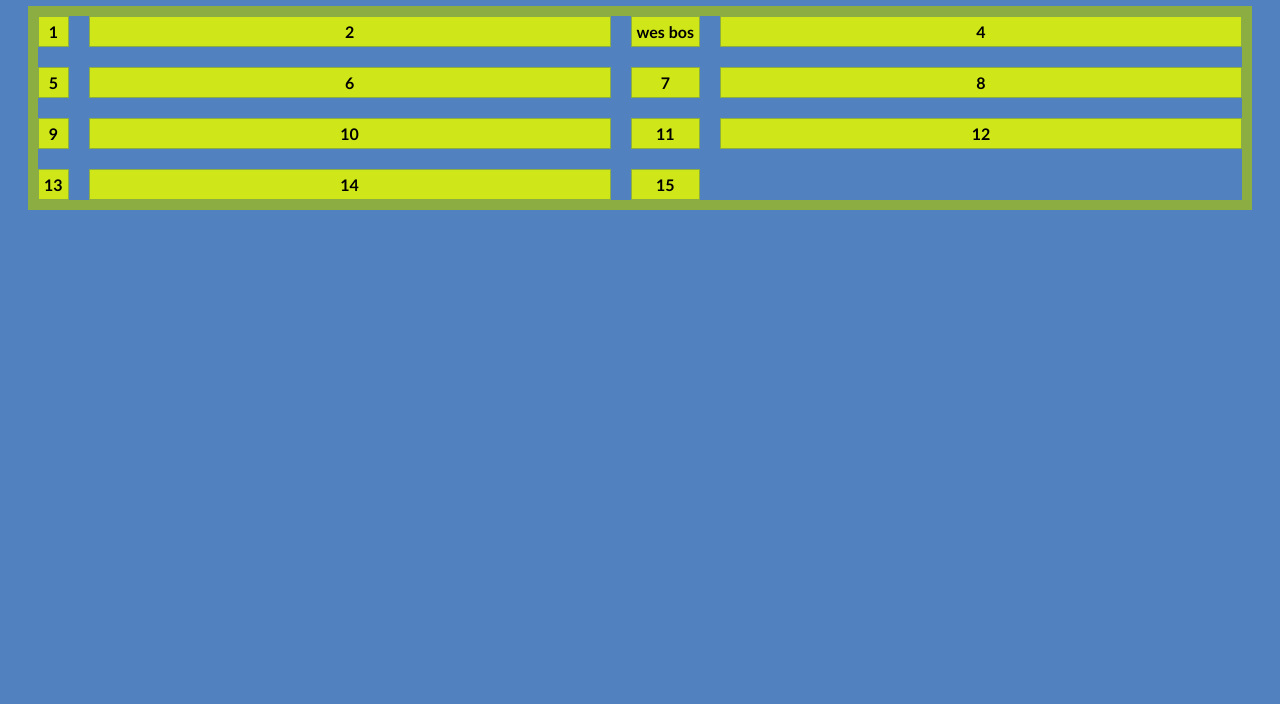
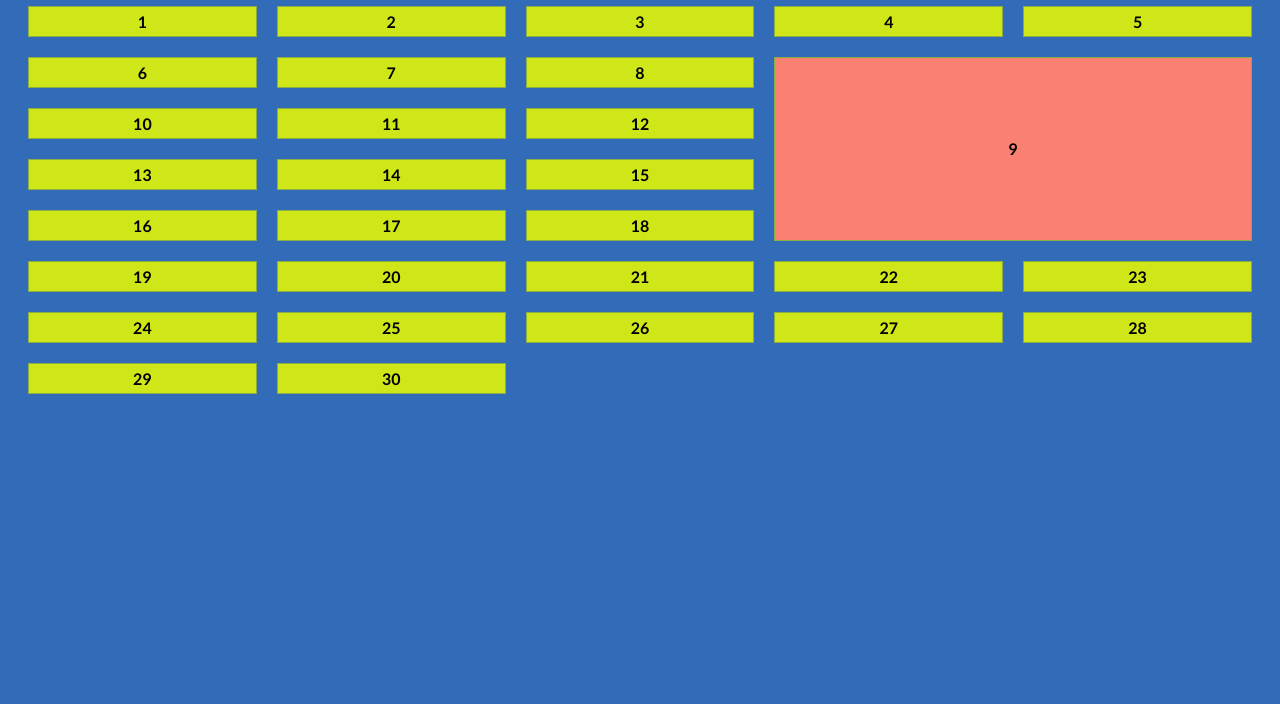
Before and after one commit to aurelienroux/grid-playground, a website: page index.html in a window 1280 px wide. Shown: the part 96-800 px from the top of the page. Drawn offline with nearby package versions, Linux system fonts and the light colour scheme; files that its build step writes are made by us from their sources.

Commit message:
spaning grid items

```diff
--- a/index.html
+++ b/index.html
@@ -11,21 +11,36 @@
 <body>
     <h1>CSS grid playground</h1>
     <div class="container">
-        <div class="item">1</div>
-        <div class="item">2</div>
-        <div class="item">wes bos</div>
-        <div class="item">4</div>
-        <div class="item">5</div>
-        <div class="item">6</div>
-        <div class="item">7</div>
-        <div class="item">8</div>
-        <div class="item">9</div>
-        <div class="item">10</div>
-        <div class="item">11</div>
-        <div class="item">12</div>
-        <div class="item">13</div>
-        <div class="item">14</div>
-        <div class="item">15</div>
+        <div class="item item1">1</div>
+        <div class="item item2">2</div>
+        <div class="item item3">3</div>
+        <div class="item item4">4</div>
+        <div class="item item5">5</div>
+        <div class="item item6">6</div>
+        <div class="item item7">7</div>
+        <div class="item item8">8</div>
+        <div class="item item9">9</div>
+        <div class="item item10">10</div>
+        <div class="item item11">11</div>
+        <div class="item item12">12</div>
+        <div class="item item13">13</div>
+        <div class="item item14">14</div>
+        <div class="item item15">15</div>
+        <div class="item item16">16</div>
+        <div class="item item17">17</div>
+        <div class="item item18">18</div>
+        <div class="item item19">19</div>
+        <div class="item item20">20</div>
+        <div class="item item21">21</div>
+        <div class="item item22">22</div>
+        <div class="item item23">23</div>
+        <div class="item item24">24</div>
+        <div class="item item25">25</div>
+        <div class="item item26">26</div>
+        <div class="item item27">27</div>
+        <div class="item item28">28</div>
+        <div class="item item29">29</div>
+        <div class="item item30">30</div>
     </div>
 </body>
 </html>
--- a/src/scss/grid.scss
+++ b/src/scss/grid.scss
@@ -4,7 +4,7 @@
     font-weight: bold;
 }
 
-$blue: #2964b1ce;
+$blue: rgb(50, 108, 184);
 $yellow-main: rgb(207, 231, 25);
 $yellow-second: rgb(139, 173, 65);
 
@@ -25,9 +25,11 @@ html {
 .container {
     display: grid;
     grid-gap: 20px;
-    // height: 400px;
-    border: 10px solid $yellow-second;
-    // grid-template-columns: repeat(4, 1fr);
-    // grid-template-rows: repeat(3, 1fr) 3fr;
-    grid-template-columns: auto 1fr auto 1fr;
+    grid-template-columns: repeat(5, 1fr);
 }
+
+.item9 {
+    background: salmon;
+    grid-column: span 2;
+    grid-row: span 4;
+}
```
